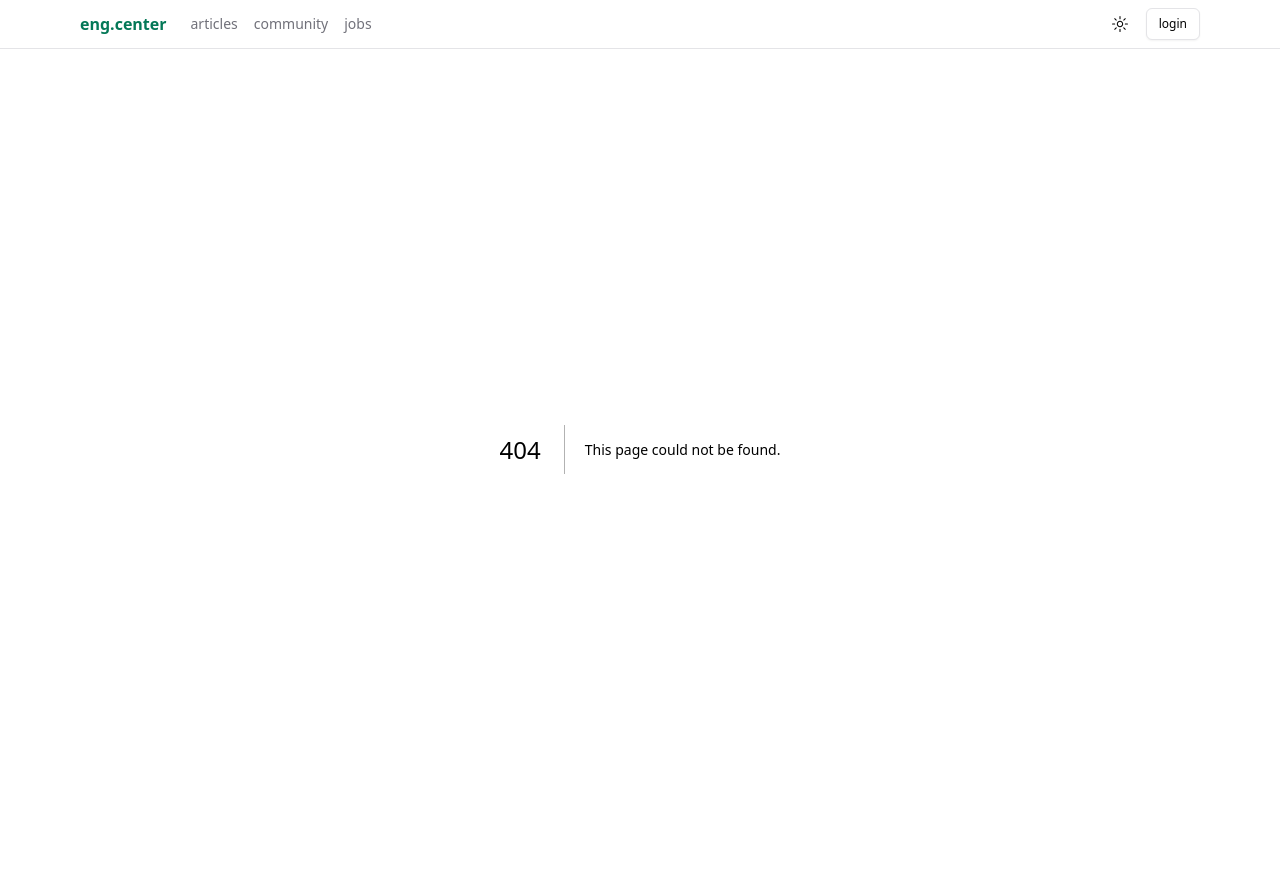
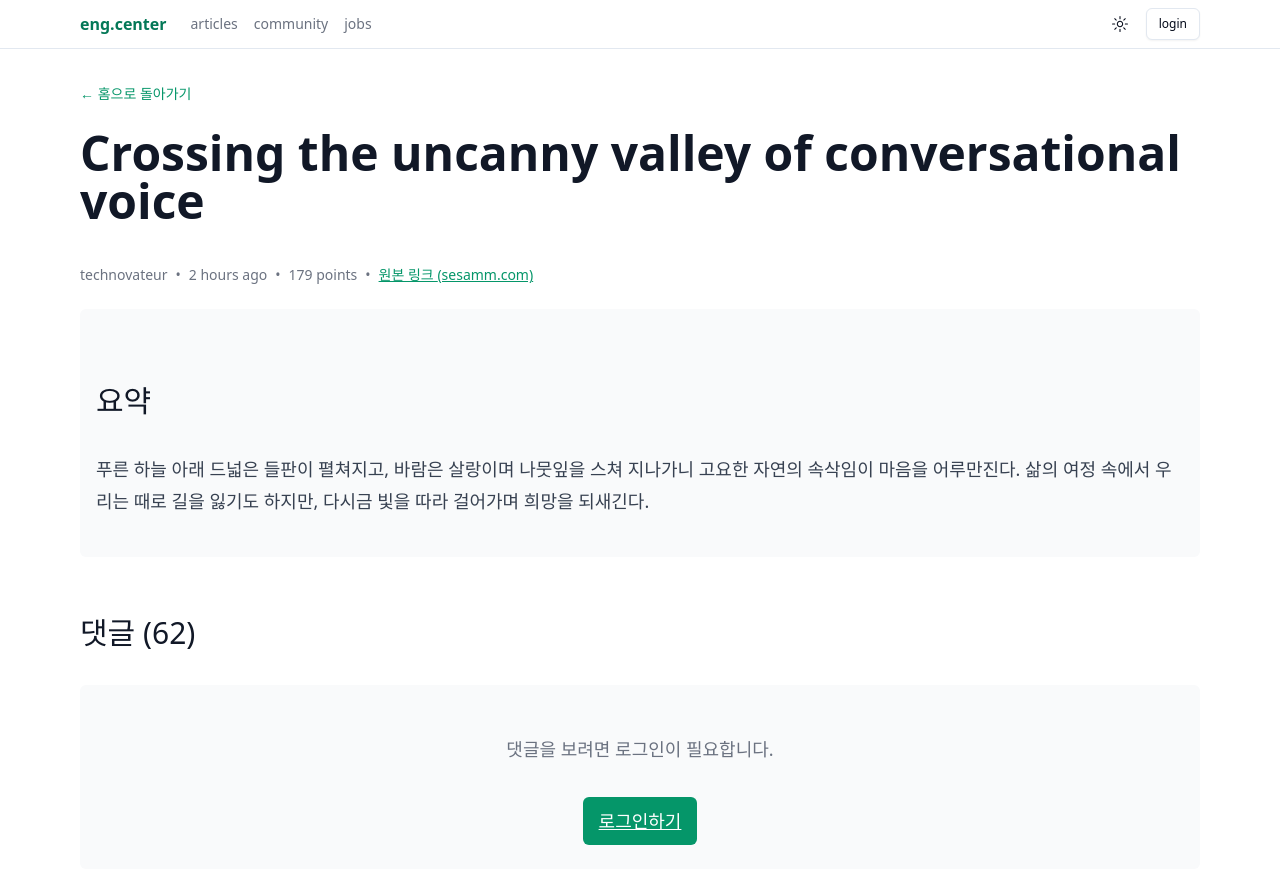
Before and after one commit to hyeyoom/synackfin, a Next.js app: page /articles/1 in a window 1280 px wide. Before the commit this address had no page. Shown: the top 884 px of the page. Before the commit the page ends 849 px from the top, so only its background shows below. Built offline with nearby package versions, Linux system fonts and the light colour scheme.

Commit message:
Add Tailwind Typography plugin and create article detail page

```diff
--- /dev/null
+++ b/app/articles/[id]/page.tsx
@@ -0,0 +1,93 @@
+import { dummyArticles } from '@/data/dummyArticles';
+import { Metadata } from 'next';
+import Link from 'next/link';
+import { notFound } from 'next/navigation';
+
+type Props = {
+  params: { id: string }
+}
+
+// 동적 메타데이터 생성
+export async function generateMetadata({ params }: Props): Promise<Metadata> {
+  const id = parseInt(params.id);
+  const article = dummyArticles.find(article => article.id === id);
+
+  if (!article) {
+    return {
+      title: '아티클을 찾을 수 없습니다 - 엔지니어링 뉴스',
+      description: '요청하신 아티클을 찾을 수 없습니다.'
+    };
+  }
+
+  return {
+    title: `${article.title} - 엔지니어링 뉴스`,
+    description: article.summary?.substring(0, 160) || '엔지니어링 뉴스 아티클',
+    openGraph: {
+      title: article.title,
+      description: article.summary?.substring(0, 160) || '엔지니어링 뉴스 아티클',
+      type: 'article',
+      authors: [article.author],
+      publishedTime: article.createdAt
+    }
+  };
+}
+
+export default function ArticlePage({ params }: Props) {
+  const id = parseInt(params.id);
+  const article = dummyArticles.find(article => article.id === id);
+
+  if (!article) {
+    notFound();
+  }
+
+  return (
+    <main className="max-w-6xl mx-auto px-4 py-8">
+      <div className="mb-6">
+        <Link href="/" className="text-sm text-emerald-600 dark:text-emerald-400 hover:underline">
+          ← 홈으로 돌아가기
+        </Link>
+      </div>
+
+      <article className="prose dark:prose-invert lg:prose-lg max-w-none">
+        <h1>{article.title}</h1>
+
+        <div className="flex items-center gap-2 text-sm text-gray-500 mb-6">
+          <span>{article.author}</span>
+          <span>•</span>
+          <span>{article.createdAt}</span>
+          <span>•</span>
+          <span>{article.points} points</span>
+          <span>•</span>
+          <a
+            href={article.url}
+            target="_blank"
+            rel="noopener noreferrer"
+            className="text-emerald-600 dark:text-emerald-400 hover:underline"
+          >
+            원본 링크 {article.domain && `(${article.domain})`}
+          </a>
+        </div>
+
+        {article.summary && (
+          <div className="my-6 p-4 bg-gray-50 dark:bg-gray-800 rounded-md">
+            <h2 className="text-lg font-medium mb-2">요약</h2>
+            <p>{article.summary}</p>
+          </div>
+        )}
+
+        <div className="my-8">
+          <h2 className="text-xl font-medium mb-4">댓글 ({article.commentCount})</h2>
+          <div className="p-6 bg-gray-50 dark:bg-gray-800 rounded-md text-center">
+            <p className="text-gray-500">댓글을 보려면 로그인이 필요합니다.</p>
+            <Link
+              href="/login"
+              className="mt-2 inline-block px-4 py-2 bg-emerald-600 text-white rounded-md hover:bg-emerald-700"
+            >
+              로그인하기
+            </Link>
+          </div>
+        </div>
+      </article>
+    </main>
+  );
+}
--- a/app/globals.css
+++ b/app/globals.css
@@ -2,74 +2,67 @@
 @tailwind components;
 @tailwind utilities;
 
-:root {
-  --foreground-rgb: 0, 0, 0;
-  --background-rgb: 246, 246, 239;
-}
-
-body {
-  background: rgb(var(--background-rgb));
-}
-
-@layer utilities {
-  .text-balance {
-    text-wrap: balance;
-  }
-}
-
 @layer base {
   :root {
     --background: 0 0% 100%;
-    --foreground: 240 10% 3.9%;
+    --foreground: 222.2 84% 4.9%;
+
     --card: 0 0% 100%;
-    --card-foreground: 240 10% 3.9%;
+    --card-foreground: 222.2 84% 4.9%;
+
     --popover: 0 0% 100%;
-    --popover-foreground: 240 10% 3.9%;
+    --popover-foreground: 222.2 84% 4.9%;
+
     --primary: 142.1 76.2% 36.3%;
     --primary-foreground: 355.7 100% 97.3%;
-    --secondary: 240 4.8% 95.9%;
-    --secondary-foreground: 240 5.9% 10%;
-    --muted: 240 4.8% 95.9%;
-    --muted-foreground: 240 3.8% 46.1%;
-    --accent: 240 4.8% 95.9%;
-    --accent-foreground: 240 5.9% 10%;
+
+    --secondary: 220 14.3% 95.9%;
+    --secondary-foreground: 220.9 39.3% 11%;
+
+    --muted: 220 14.3% 95.9%;
+    --muted-foreground: 220 8.9% 46.1%;
+
+    --accent: 220 14.3% 95.9%;
+    --accent-foreground: 220.9 39.3% 11%;
+
     --destructive: 0 84.2% 60.2%;
-    --destructive-foreground: 0 0% 98%;
-    --border: 240 5.9% 90%;
-    --input: 240 5.9% 90%;
-    --ring: 142.1 76.2% 36.3%;
-    --chart-1: 12 76% 61%;
-    --chart-2: 173 58% 39%;
-    --chart-3: 197 37% 24%;
-    --chart-4: 43 74% 66%;
-    --chart-5: 27 87% 67%;
+    --destructive-foreground: 210 40% 98%;
+
+    --border: 214.3 31.8% 91.4%;
+    --input: 214.3 31.8% 91.4%;
+    --ring: 222.2 84% 4.9%;
+
     --radius: 0.5rem;
   }
+
   .dark {
-    --background: 20 14.3% 4.1%;
-    --foreground: 0 0% 95%;
-    --card: 24 9.8% 10%;
-    --card-foreground: 0 0% 95%;
-    --popover: 0 0% 9%;
-    --popover-foreground: 0 0% 95%;
+    --background: 222.2 84% 4.9%;
+    --foreground: 210 40% 98%;
+
+    --card: 222.2 84% 4.9%;
+    --card-foreground: 210 40% 98%;
+
+    --popover: 222.2 84% 4.9%;
+    --popover-foreground: 210 40% 98%;
+
     --primary: 142.1 70.6% 45.3%;
     --primary-foreground: 144.9 80.4% 10%;
-    --secondary: 240 3.7% 15.9%;
-    --secondary-foreground: 0 0% 98%;
-    --muted: 0 0% 15%;
-    --muted-foreground: 240 5% 64.9%;
-    --accent: 12 6.5% 15.1%;
-    --accent-foreground: 0 0% 98%;
+
+    --secondary: 217.2 32.6% 17.5%;
+    --secondary-foreground: 210 40% 98%;
+
+    --muted: 217.2 32.6% 17.5%;
+    --muted-foreground: 215 20.2% 65.1%;
+
+    --accent: 217.2 32.6% 17.5%;
+    --accent-foreground: 210 40% 98%;
+
     --destructive: 0 62.8% 30.6%;
-    --destructive-foreground: 0 85.7% 97.3%;
-    --border: 240 3.7% 15.9%;
-    --input: 240 3.7% 15.9%;
-    --ring: 142.4 71.8% 29.2%;
-    --chart-1: 220 70% 50%;
-    --chart-2: 160 60% 45%;
-    --chart-3: 30 80% 55%;
-    --chart-4: 280 65% 60%;
-    --chart-5: 340 75% 55%;
+    --destructive-foreground: 210 40% 98%;
+
+    --border: 217.2 32.6% 17.5%;
+    --input: 217.2 32.6% 17.5%;
+    --ring: 212.7 26.8% 83.9%;
   }
 }
 
--- a/app/page.tsx
+++ b/app/page.tsx
@@ -1,4 +1,5 @@
 import { dummyArticles } from '@/data/dummyArticles';
+import Link from 'next/link';
 
 export default function Home() {
   return (
@@ -6,12 +7,13 @@ export default function Home() {
       <div className="space-y-4">
         {dummyArticles.map((article, index) => (
           <article key={article.id} className="flex gap-2">
-            <span className="text-gray-500 w-6">{index + 1}.</span>
+            <span className="text-gray-500 w-6 flex-shrink-0">{index + 1}.</span>
             <div className="flex flex-col w-full">
-              <div className="flex items-baseline gap-2">
-                <button className="text-gray-400 hover:text-emerald-500 mr-1">
+              <div className="flex items-baseline">
+                <button className="text-gray-400 hover:text-emerald-500 mr-3 flex-shrink-0">
                   ▲
                 </button>
+                <div className="flex items-baseline gap-2 flex-wrap">
                   <a
                     href={article.url}
                     className="text-[15px] font-medium hover:underline"
@@ -26,18 +28,20 @@ export default function Home() {
                     </span>
                   )}
                 </div>
+              </div>
 
               {/* 본문 요약 - 한 줄로 제한하고 말줄임표 적용 */}
               <div className="flex items-center mt-1 ml-5">
-                <div className="text-sm text-gray-600 dark:text-gray-400 overflow-hidden whitespace-nowrap text-ellipsis max-w-[calc(100%-80px)]">
+                <Link href={`/articles/${article.id}`} className="flex items-center w-full">
+                  <div className="text-sm text-gray-600 dark:text-gray-400 overflow-hidden whitespace-nowrap text-ellipsis max-w-[calc(100%-80px)] hover:underline">
                     - {article.summary || "본문 요약이 제공되지 않았습니다."}
                   </div>
-                <a
-                  href="/articles/summary"
+                  <span
                     className="text-xs text-emerald-600 dark:text-emerald-400 hover:underline ml-2 flex-shrink-0"
                   >
                     전체 보기
-                </a>
+                  </span>
+                </Link>
               </div>
 
               <div className="text-xs text-gray-500 ml-5 mt-1">
--- a/data/dummyArticles.ts
+++ b/data/dummyArticles.ts
@@ -10,7 +10,7 @@ export const dummyArticles: Article[] = [
     createdAt: "2 hours ago",
     commentCount: 62,
     domain: "sesamm.com",
-    summary: "푸른 하늘 아래 드넓은 들판이 펼쳐지고, 바람은 살랑이며 나뭇잎을 스쳐 지나가니 고요한 자연의 속삭임이 마음을 어루만진다. 삶의 여정 속에서 우리는 때로 길을 잃기도 하지만, 다시금 빛을 따라 걸어가며 희망을 되새긴다. 흐르는 강물처럼 세월은 멈추지 않고 흘러가고, 우리는 그 속에서 순간의 아름다움을 음미하며 하루를 살아간다. 수많은 별이 빛나는 밤하늘 아래 서서 우리는 지난날을 돌아보며 내일을 향한 다짐을 새긴다."
+    summary: "푸른 하늘 아래 드넓은 들판이 펼쳐지고, 바람은 살랑이며 나뭇잎을 스쳐 지나가니 고요한 자연의 속삭임이 마음을 어루만진다. 삶의 여정 속에서 우리는 때로 길을 잃기도 하지만, 다시금 빛을 따라 걸어가며 희망을 되새긴다."
   },
   {
     id: 2,
@@ -20,7 +20,8 @@ export const dummyArticles: Article[] = [
     author: "rustdev",
     createdAt: "3 hours ago",
     commentCount: 45,
-    domain: "github.com"
+    domain: "github.com",
+    summary: "본문 요약이 제공되지 않았습니다."
   },
   // ... 추가 더미 데이터
 ];
--- a/package.json
+++ b/package.json
@@ -25,6 +25,7 @@
     "tailwindcss-animate": "^1.0.7"
   },
   "devDependencies": {
+    "@tailwindcss/typography": "^0.5.16",
     "@types/node": "^20",
     "@types/react": "^18",
     "@types/react-dom": "^18",
--- /dev/null
+++ b/tailwind.config.js
@@ -0,0 +1,79 @@
+/** @type {import('tailwindcss').Config} */
+module.exports = {
+  darkMode: ["class"],
+  content: [
+    './pages/**/*.{ts,tsx}',
+    './components/**/*.{ts,tsx}',
+    './app/**/*.{ts,tsx}',
+    './src/**/*.{ts,tsx}',
+  ],
+  theme: {
+    container: {
+      center: true,
+      padding: "2rem",
+      screens: {
+        "2xl": "1400px",
+      },
+    },
+    extend: {
+      colors: {
+        border: "hsl(var(--border))",
+        input: "hsl(var(--input))",
+        ring: "hsl(var(--ring))",
+        background: "hsl(var(--background))",
+        foreground: "hsl(var(--foreground))",
+        primary: {
+          DEFAULT: "hsl(var(--primary))",
+          foreground: "hsl(var(--primary-foreground))",
+        },
+        secondary: {
+          DEFAULT: "hsl(var(--secondary))",
+          foreground: "hsl(var(--secondary-foreground))",
+        },
+        destructive: {
+          DEFAULT: "hsl(var(--destructive))",
+          foreground: "hsl(var(--destructive-foreground))",
+        },
+        muted: {
+          DEFAULT: "hsl(var(--muted))",
+          foreground: "hsl(var(--muted-foreground))",
+        },
+        accent: {
+          DEFAULT: "hsl(var(--accent))",
+          foreground: "hsl(var(--accent-foreground))",
+        },
+        popover: {
+          DEFAULT: "hsl(var(--popover))",
+          foreground: "hsl(var(--popover-foreground))",
+        },
+        card: {
+          DEFAULT: "hsl(var(--card))",
+          foreground: "hsl(var(--card-foreground))",
+        },
+      },
+      borderRadius: {
+        lg: "var(--radius)",
+        md: "calc(var(--radius) - 2px)",
+        sm: "calc(var(--radius) - 4px)",
+      },
+      keyframes: {
+        "accordion-down": {
+          from: { height: 0 },
+          to: { height: "var(--radix-accordion-content-height)" },
+        },
+        "accordion-up": {
+          from: { height: "var(--radix-accordion-content-height)" },
+          to: { height: 0 },
+        },
+      },
+      animation: {
+        "accordion-down": "accordion-down 0.2s ease-out",
+        "accordion-up": "accordion-up 0.2s ease-out",
+      },
+    },
+  },
+  plugins: [
+    require('@tailwindcss/typography'),
+    require("tailwindcss-animate"),
+  ],
+}
```
Also changed, not shown: 1 other file (tests, documents, lock files or other folders). Lines whose indentation alone changed are shown as unchanged.
